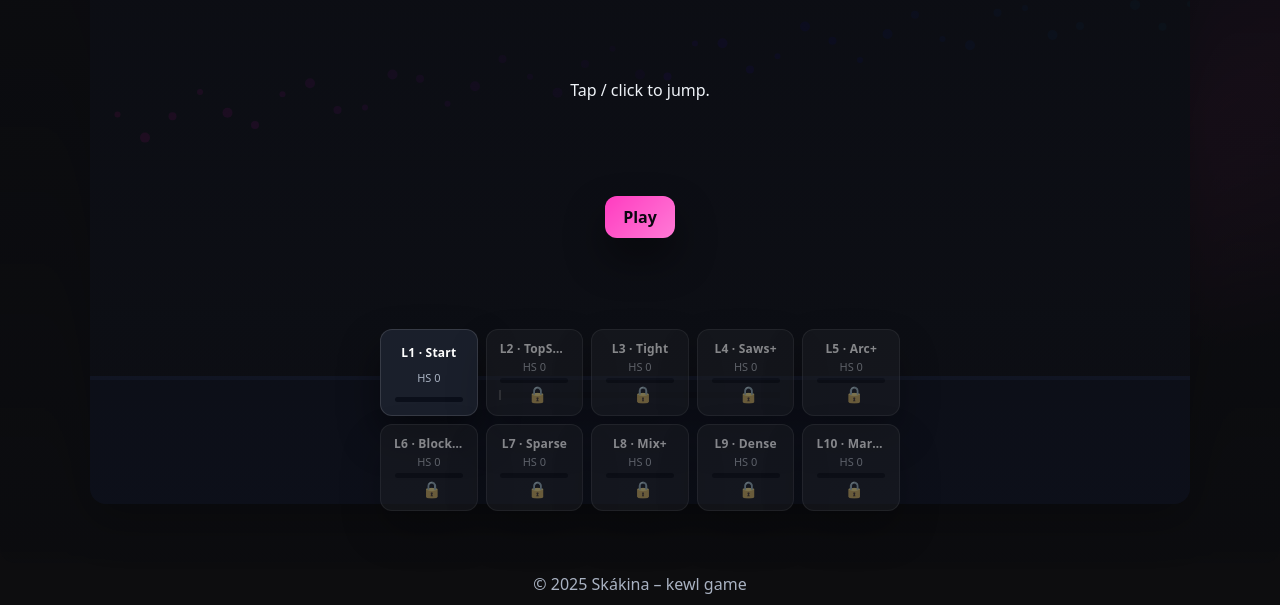
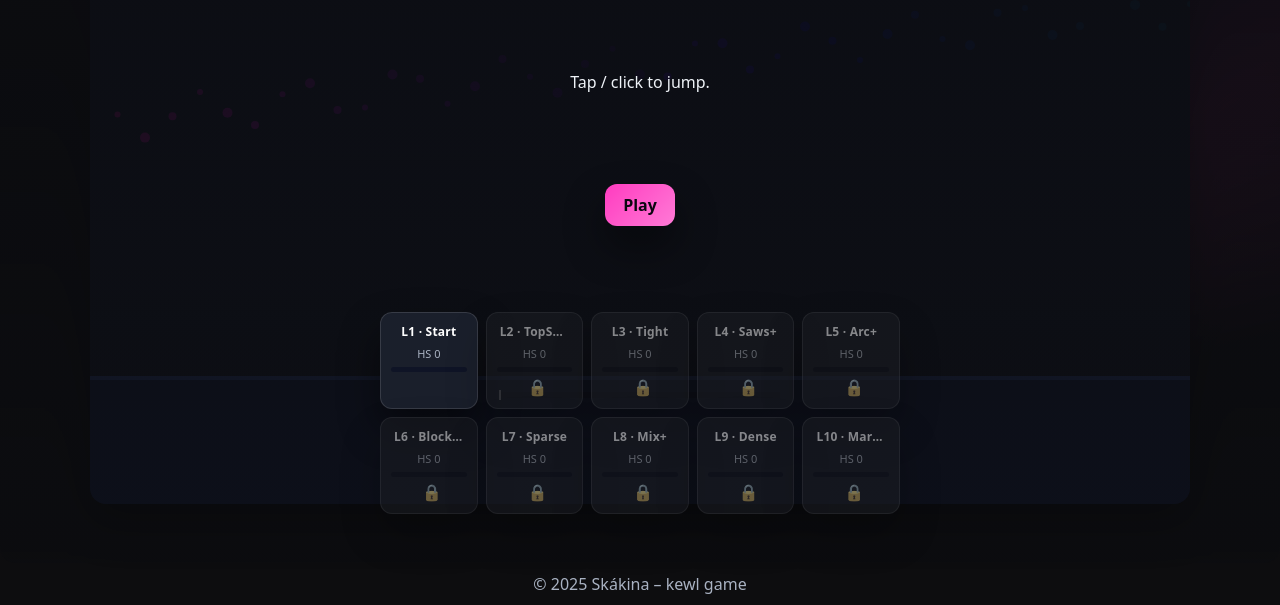
Before and after one commit to ACiDekCZ/sekina, a plain HTML site: page index.html in a window 1280 px wide. Shown: the part 195-800 px from the top of the page. Drawn offline with Linux system fonts and the light colour scheme.

Commit message:
prorgress

```diff
--- a/styles.css
+++ b/styles.css
@@ -37,10 +37,10 @@
   .overlay h1, .overlay h2 { margin: 0 0 4px; }
   .controls { display: inline-flex; gap: 12px; }
   .levels { display: grid; grid-template-columns: repeat(5, minmax(0, 1fr)); gap: 8px; margin-top: 12px; width: min(90vw, 520px); }
-  .level-btn { display: grid; place-items: center; padding: 10px; border-radius: 12px; background: #1a1f2b; color: #fff; border: 1px solid #ffffff20; box-shadow: var(--shadow); min-height: 48px; }
+  .level-btn { display: flex; flex-direction: column; align-items: center; gap: 4px; padding: 10px; border-radius: 12px; background: #1a1f2b; color: #fff; border: 1px solid #ffffff20; box-shadow: var(--shadow); min-height: 56px; text-align: center; }
   .level-btn .title { font-weight: 700; font-size: 12px; letter-spacing: .2px; white-space: nowrap; overflow: hidden; text-overflow: ellipsis; max-width: 92%; }
   .level-btn .meta { font-size: 11px; color: var(--muted); margin-top: 2px; }
-  .lvl-progress { width: 90%; height: 5px; background: #0b0f1a; border-radius: 99px; overflow: hidden; margin-top: 4px; }
+  .lvl-progress { width: 100%; height: 5px; background: #0f1426; border-radius: 99px; overflow: hidden; margin-top: 2px; }
   .lvl-progress__fill { height: 100%; background: linear-gradient(90deg, #6d28d9, #22d3ee); }
   .level-btn.locked { opacity: 0.5; filter: grayscale(0.5); }
   .level-btn.locked:after { content: '🔒'; margin-left: 6px; }
```
